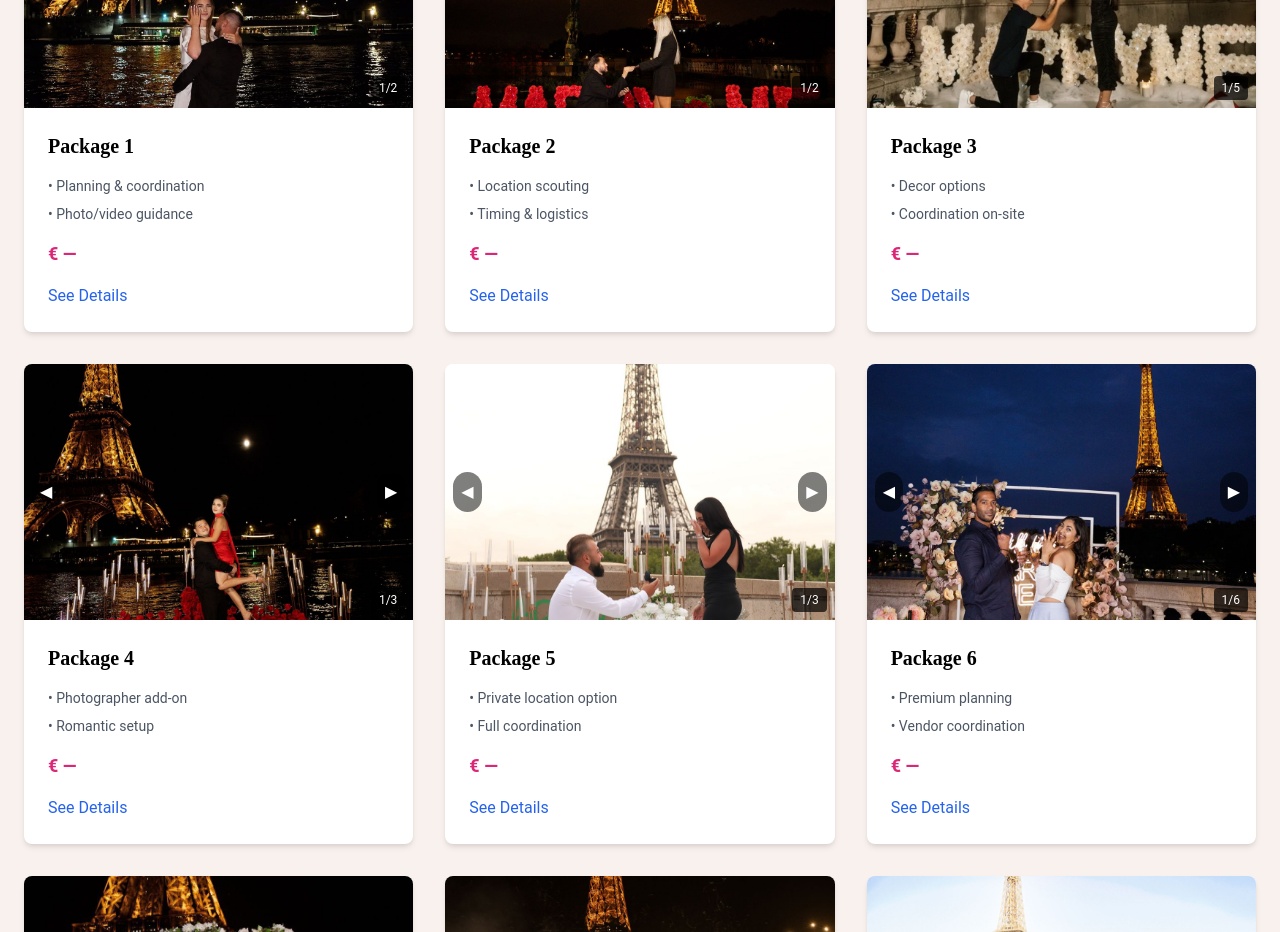
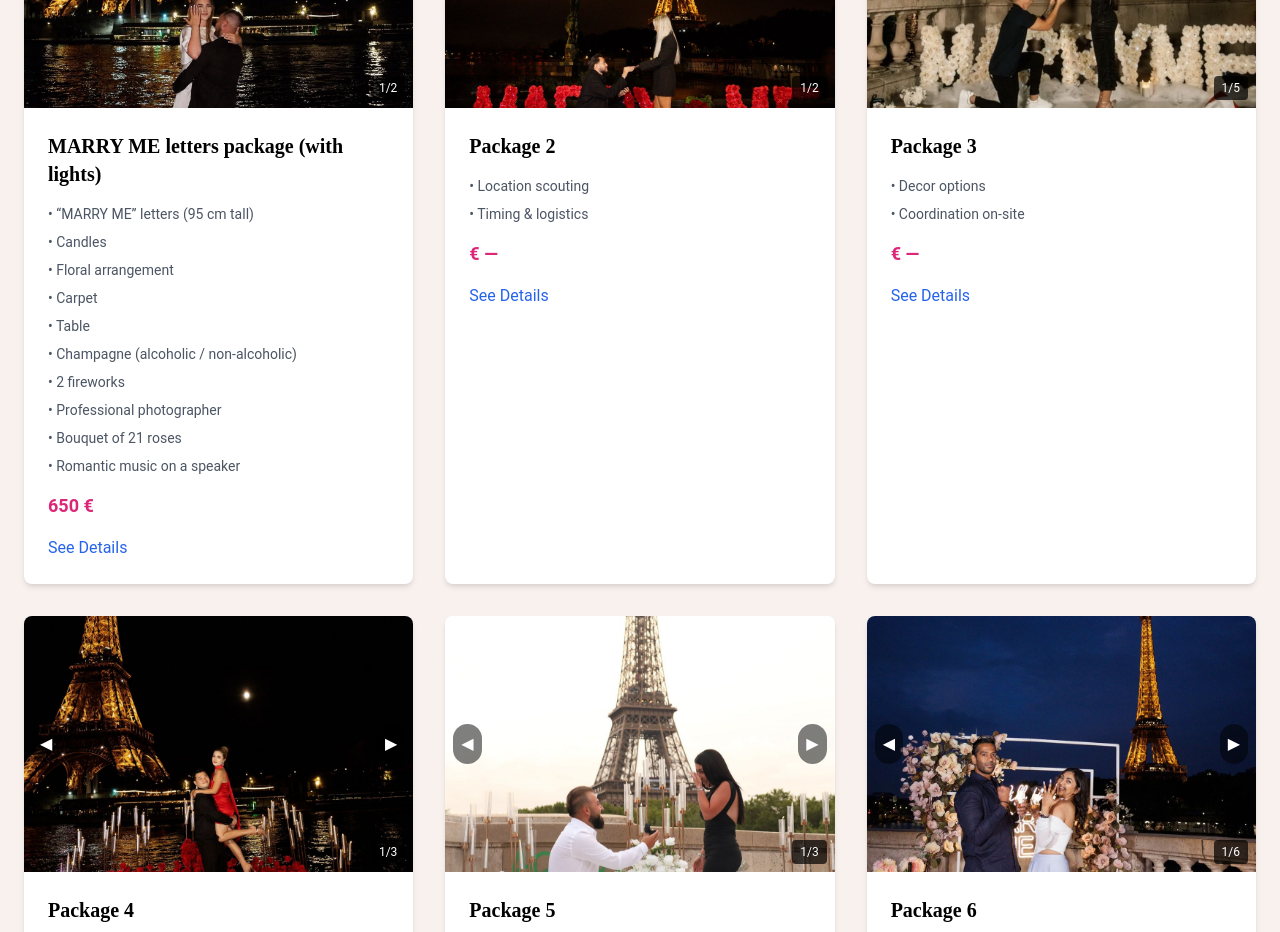
Before and after one commit to Varcolacus/KOZAK, a React (Vite) app in the folder kozak-website/: page / in a window 1280 px wide. Shown: the part 1080-2012 px from the top of the page. Built offline with nearby package versions, Linux system fonts and the light colour scheme.

Commit message:
Add package 1 details in EN/FR/RU

```diff
--- a/kozak-website/src/data/translations.js
+++ b/kozak-website/src/data/translations.js
@@ -1,9 +1,20 @@
 const basePackagesEn = [
     {
-        title: 'Package 1',
-        desc: ['Planning & coordination', 'Photo/video guidance'],
-        price: '€ —',
-        alt: 'Proposal package 1',
+        title: 'MARRY ME letters package (with lights)',
+        desc: [
+            '“MARRY ME” letters (95 cm tall)',
+            'Candles',
+            'Floral arrangement',
+            'Carpet',
+            'Table',
+            'Champagne (alcoholic / non-alcoholic)',
+            '2 fireworks',
+            'Professional photographer',
+            'Bouquet of 21 roses',
+            'Romantic music on a speaker',
+        ],
+        price: '650 €',
+        alt: 'MARRY ME letters proposal package',
     },
     {
         title: 'Package 2',
@@ -206,11 +217,34 @@ const translations = {
         tagline: "Réalisez votre demande de rêve dans la Ville de l'Amour",
         cta: 'Planifier votre demande',
 
-        packages: basePackagesEn.map((p, idx) => ({
+        packages: basePackagesEn.map((p, idx) => {
+            if (idx === 0) {
+                return {
+                    ...p,
+                    title: 'Forfait lettres MARRY ME (avec lumières)',
+                    desc: [
+                        'Lettres « MARRY ME » (hauteur 95 cm)',
+                        'Bougies',
+                        'Composition florale',
+                        'Tapis',
+                        'Petite table',
+                        'Champagne (avec/sans alcool)',
+                        '2 feux d’artifice',
+                        'Photographe professionnel',
+                        'Bouquet de 21 roses',
+                        'Musique romantique sur enceinte',
+                    ],
+                    price: '650 €',
+                    alt: 'Forfait lettres MARRY ME',
+                };
+            }
+
+            return {
                 ...p,
                 title: `Forfait ${idx + 1}`,
                 alt: `Forfait demande en mariage ${idx + 1}`,
-        })),
+            };
+        }),
         faqs: [
             {
                 q: 'Combien de temps à l’avance réserver ?',
@@ -297,11 +331,34 @@ const translations = {
         tagline: 'Сделайте предложение мечты в городе любви',
         cta: 'Спланировать предложение',
 
-        packages: basePackagesEn.map((p, idx) => ({
+        packages: basePackagesEn.map((p, idx) => {
+            if (idx === 0) {
+                return {
+                    ...p,
+                    title: 'Пакет буквы MARRY ME (с лампочками)',
+                    desc: [
+                        'Буквы «MARRY ME» (высота 95 см)',
+                        'Свечи',
+                        'Цветочная композиция',
+                        'Ковёр',
+                        'Столик',
+                        'Шампанское (алкогольное/безалкогольное)',
+                        '2 шт фейерверков',
+                        'Профессиональный фотограф',
+                        'Букет из 21 розы',
+                        'Романтическая музыка на колонке',
+                    ],
+                    price: '650 €',
+                    alt: 'Пакет буквы MARRY ME',
+                };
+            }
+
+            return {
                 ...p,
                 title: `Пакет ${idx + 1}`,
                 alt: `Пакет предложения ${idx + 1}`,
-        })),
+            };
+        }),
         faqs: [
             {
                 q: 'За сколько времени лучше бронировать?',
```
Lines whose indentation alone changed are shown as unchanged.
